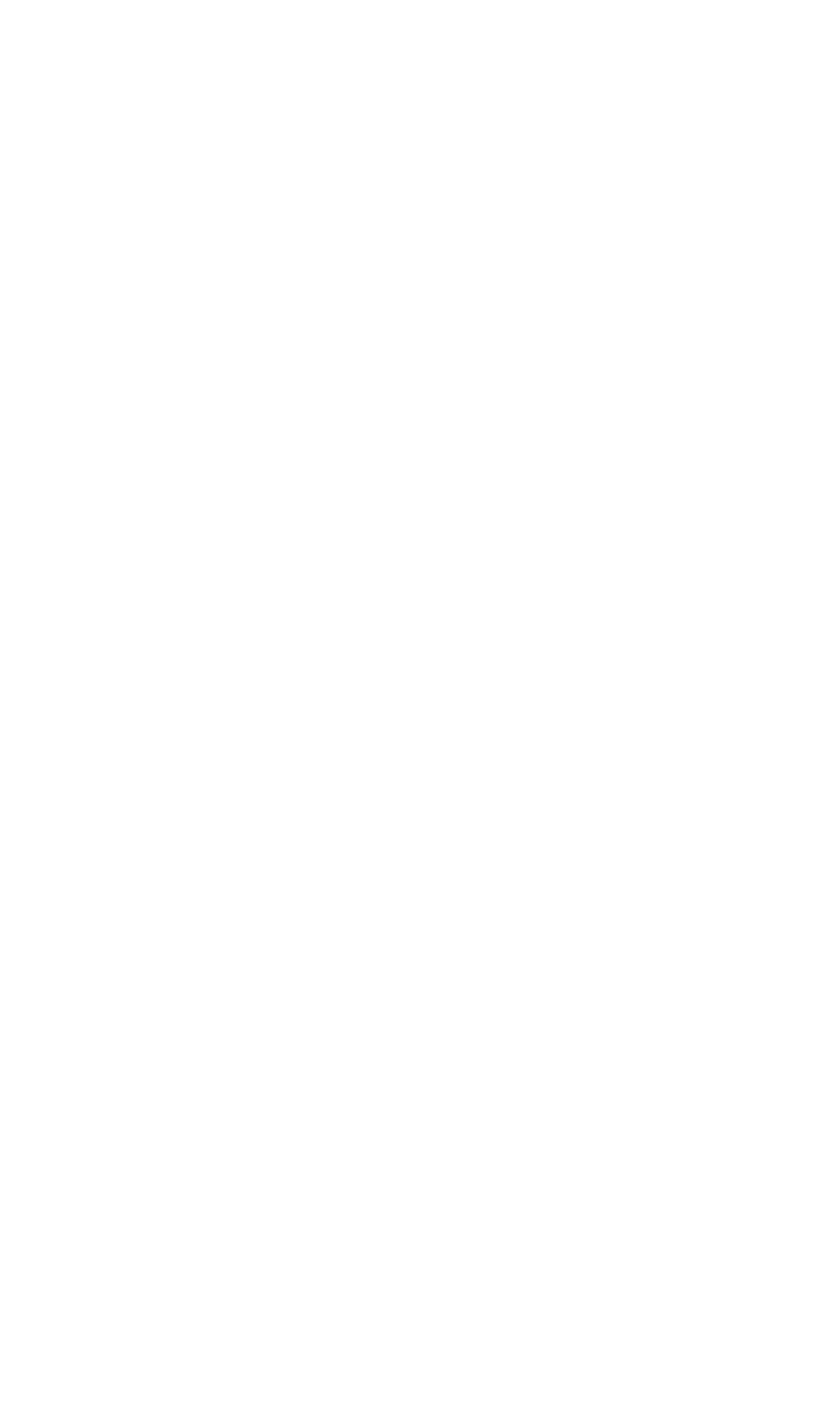
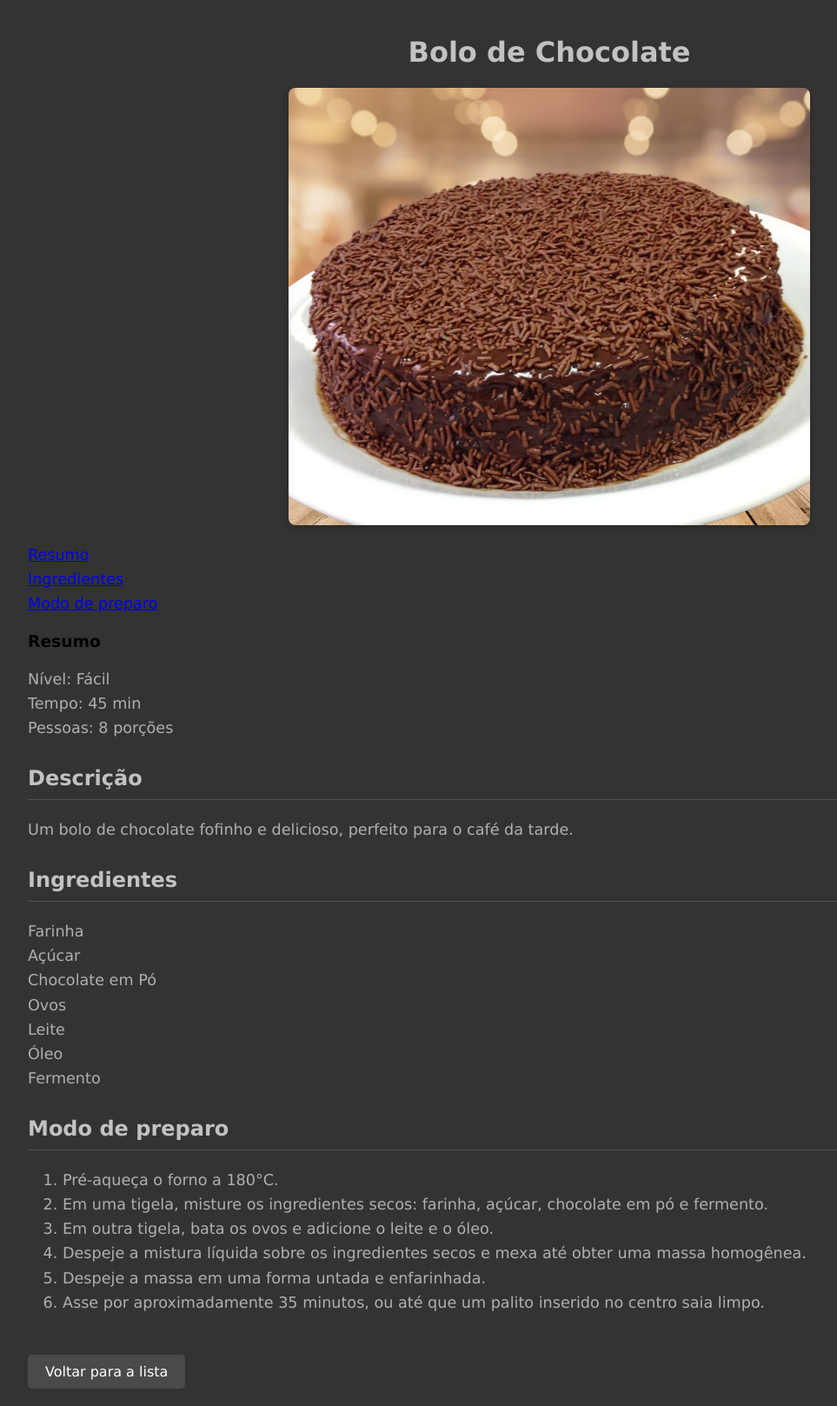
Before and after one commit to buja23/Receitas-PHP, a PHP site: page /detalhe.php?id=1 in a window 1280 px wide. Before the commit the part shown is empty. Shown: the whole page at 87% size, without its empty margins (8-971 px from the left). Before the commit the page ends 800 px from the top, so only its background shows below. Run offline with PHP 8.4, Linux system fonts and the light colour scheme.

Commit message:
"Funcionado so falta ficar bonito"

```diff
--- a/assets/css/style.css
+++ b/assets/css/style.css
@@ -1,9 +1,11 @@
 
 body{
+    font-family: Verdana, Geneva, Tahoma, sans-serif;
     margin: 0;
     padding: 0;
-    background: #343638;
+    background: #333333;
 
+    scroll-behavior: smooth;
 }
 .container {
     max-width: 1200px;
@@ -32,6 +34,7 @@ h1 {
 }
 
 .form-search button {
+    margin-left: 20px;
     padding: 10px 20px;
     border: none;
     background-color: #0d588a;
@@ -44,6 +47,7 @@ h1 {
 .form-search button:hover {
     background-color: #2980b9;
 }
+
 
 
 .receitas {
@@ -120,3 +124,50 @@ h1 {
         flex-direction: column;
     }
 }
+
+/* pagina de detalhe */
+
+.detalhe-img {
+    width: 100%;
+    max-width: 600px;
+    height: auto;
+    border-radius: 8px;
+    margin: 20px auto;
+    display: block;
+    box-shadow: 0 4px 8px rgba(0,0,0,0.2);
+}
+
+.container h2 {
+    color: #c2c2c2;
+    border-bottom: 1px solid #4e5357;
+    padding-bottom: 10px;
+    margin-top: 30px;
+}
+
+.container p, .container li {
+    color: #b0b0b0;
+    line-height: 1.6;
+    font-size: 1.1rem;
+}
+
+.container ul {
+    list-style-type: none;
+    padding-left: 0;
+}
+
+
+
+.back-link {
+    display: inline-block;
+    margin-top: 30px;
+    padding: 10px 20px;
+    background-color: #4a4a4a;
+    color: white;
+    text-decoration: none;
+    border-radius: 5px;
+    transition: background-color 0.3s;
+}
+
+.back-link:hover {
+    background-color: #5a5a5a;
+}
--- a/data/receitas.json
+++ b/data/receitas.json
@@ -3,21 +3,62 @@
     "id": 1,
     "titulo": "Bolo de Chocolate",
     "thumbnail": "assets/img/bolo.jpg",
+    "descricao": "Um bolo de chocolate fofinho e delicioso, perfeito para o café da tarde.",
     "tags": ["bolo", "chocolate", "doce"],
-    "tempo": "45 min"
+    "resumo": {
+      "tempo": "45 min",
+      "pessoas": "8 porções",
+      "nivel": "Fácil"
+    },
+    "ingredientes": ["Farinha", "Açúcar", "Chocolate em Pó", "Ovos", "Leite", "Óleo", "Fermento"],
+    "modo_preparo": [
+      "Pré-aqueça o forno a 180°C.",
+      "Em uma tigela, misture os ingredientes secos: farinha, açúcar, chocolate em pó e fermento.",
+      "Em outra tigela, bata os ovos e adicione o leite e o óleo.",
+      "Despeje a mistura líquida sobre os ingredientes secos e mexa até obter uma massa homogênea.",
+      "Despeje a massa em uma forma untada e enfarinhada.",
+      "Asse por aproximadamente 35 minutos, ou até que um palito inserido no centro saia limpo."
+    ]
   },
   {
     "id": 2,
     "titulo": "Lasanha à Bolonhesa",
     "thumbnail": "assets/img/lasanha.jpg",
+    "descricao": "Uma clássica lasanha à bolonhesa com muito queijo e um molho suculento.",
     "tags": ["massa", "carne", "salgado"],
-    "tempo": "90 min"
+    "resumo": {
+      "tempo": "90 min",
+      "pessoas": "6 porções",
+      "nivel": "Médio"
+    },
+    "ingredientes": ["Massa de lasanha", "Carne moída", "Molho de tomate", "Queijo mussarela", "Presunto", "Cebola", "Alho"],
+    "modo_preparo": [
+      "Cozinhe a massa da lasanha conforme as instruções da embalagem.",
+      "Refogue o alho e a cebola, adicione a carne moída e cozinhe até dourar.",
+      "Adicione o molho de tomate à carne e deixe cozinhar por alguns minutos.",
+      "Em um refratário, monte a lasanha alternando camadas de molho, massa, presunto e queijo.",
+      "Repita as camadas até preencher o refratário, finalizando com uma camada de queijo.",
+      "Leve ao forno pré-aquecido a 200°C por cerca de 30 minutos, ou até o queijo gratinar."
+    ]
   },
   {
     "id": 3,
     "titulo": "Salada Caesar",
     "thumbnail": "assets/img/salada.jpg",
+    "descricao": "Uma salada Caesar refrescante e completa, ideal para uma refeição leve.",
     "tags": ["salada", "leve", "saudável"],
-    "tempo": "20 min"
+    "resumo": {
+      "tempo": "20 min",
+      "pessoas": "2 porções",
+      "nivel": "Fácil"
+    },
+    "ingredientes": ["Alface romana", "Frango grelhado", "Croutons", "Queijo parmesão", "Molho Caesar"],
+    "modo_preparo": [
+      "Lave e seque bem as folhas de alface.",
+      "Corte o frango grelhado em tiras.",
+      "Em uma saladeira, misture a alface, o frango e os croutons.",
+      "Regue com o molho Caesar e misture delicadamente.",
+      "Finalize com queijo parmesão ralado por cima e sirva imediatamente."
+    ]
   }
 ]
--- a/detalhe.php
+++ b/detalhe.php
@@ -0,0 +1,73 @@
+<?php
+$receita_id = isset($_GET['id']) ? (int)$_GET['id'] : 0;
+
+$receita_encontrada = null;
+
+if ($receita_id > 0) {
+    $json_data = file_get_contents('data/receitas.json');
+    $receitas = json_decode($json_data, true);
+
+    if ($receitas) {
+        foreach ($receitas as $receita) {
+            if ($receita['id'] === $receita_id) {
+                $receita_encontrada = $receita;
+                break;
+            }
+        }
+    }
+}
+?>
+
+<!DOCTYPE html>
+<html lang="pt-br">
+<head>
+    <meta charset="UTF-8">
+    <meta name="viewport" content="width=device-width, initial-scale=1.0">
+    <link rel="stylesheet" href="assets/css/style.css">
+    <title><?php echo $receita_encontrada ? htmlspecialchars($receita_encontrada['titulo']) : 'Receita não encontrada'; ?></title>
+</head>
+<body>
+    <div class="container">
+        <?php if ($receita_encontrada): ?>
+            <h1><?php echo htmlspecialchars($receita_encontrada['titulo']); ?></h1>
+            <img class="detalhe-img" src="<?php echo htmlspecialchars($receita_encontrada['thumbnail']); ?>" alt="<?php echo htmlspecialchars($receita_encontrada['titulo']); ?>">
+            <nav class="recipe-nav">
+                <ul>
+                    <li><a href="#resumo">Resumo</a></li>
+                    <li><a href="#ingredientes">Ingredientes</a></li>
+                    <li><a href="#modo-preparo">Modo de preparo</a></li>
+                </ul>
+            </nav>
+
+            <div class="resumo-box" id="resumo">
+                <h3>Resumo</h3>
+                <ul>
+                    <li>Nível:</strong> <?php echo htmlspecialchars($receita_encontrada['resumo']['nivel']); ?></li>
+                    <li>Tempo:</strong> <?php echo htmlspecialchars($receita_encontrada['resumo']['tempo']); ?></li>
+                    <li>Pessoas:</strong> <?php echo htmlspecialchars($receita_encontrada['resumo']['pessoas']); ?></li>
+                </ul>
+            </div>
+            <h2>Descrição</h2>
+            <p><?php echo htmlspecialchars($receita_encontrada['descricao']); ?></p>
+            <h2 id="ingredientes">Ingredientes</h2>
+            <ul>
+                <?php foreach ($receita_encontrada['ingredientes'] as $ingrediente): ?>
+                    <li><?php echo htmlspecialchars($ingrediente); ?></li>
+                <?php endforeach; ?>
+            </ul>
+            <h2 id="modo-preparo">Modo de preparo</h2>
+            <div class="modo-preparo">
+                <ol>
+                    <?php foreach ($receita_encontrada['modo_preparo'] as $passo): ?>
+                        <li><?php echo htmlspecialchars($passo); ?></li>
+                    <?php endforeach; ?>
+                </ol>
+            </div>
+        <?php else: ?>
+            <h1>Receita não encontrada</h1>
+            <p>A receita que você procura não foi encontrada.</p>
+        <?php endif; ?>
+        <a href="index.php" class="back-link">Voltar para a lista</a>
+    </div>
+</body>
+</html>
```
Also changed, not shown: docker-compose.yml (added, +20 -0 lines), index.php (+3 -9 lines), README.md, 4 other files.
